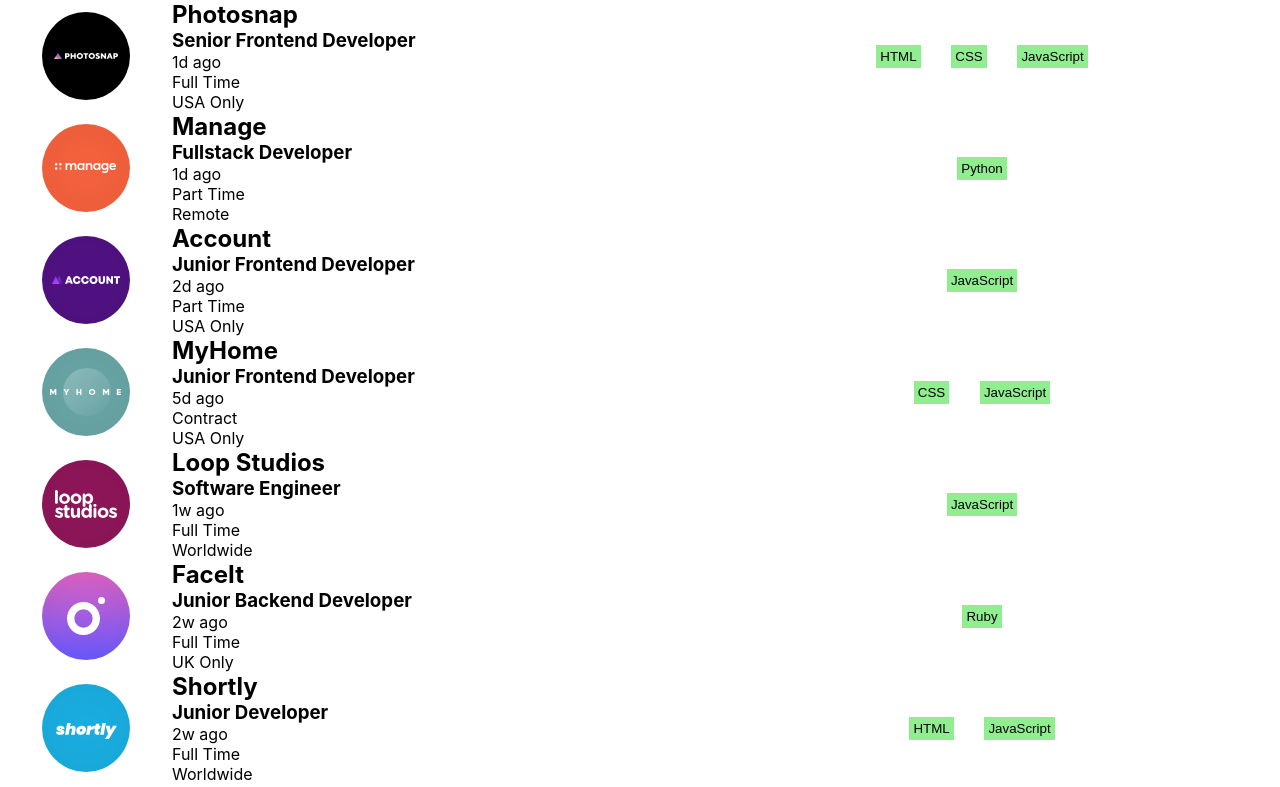
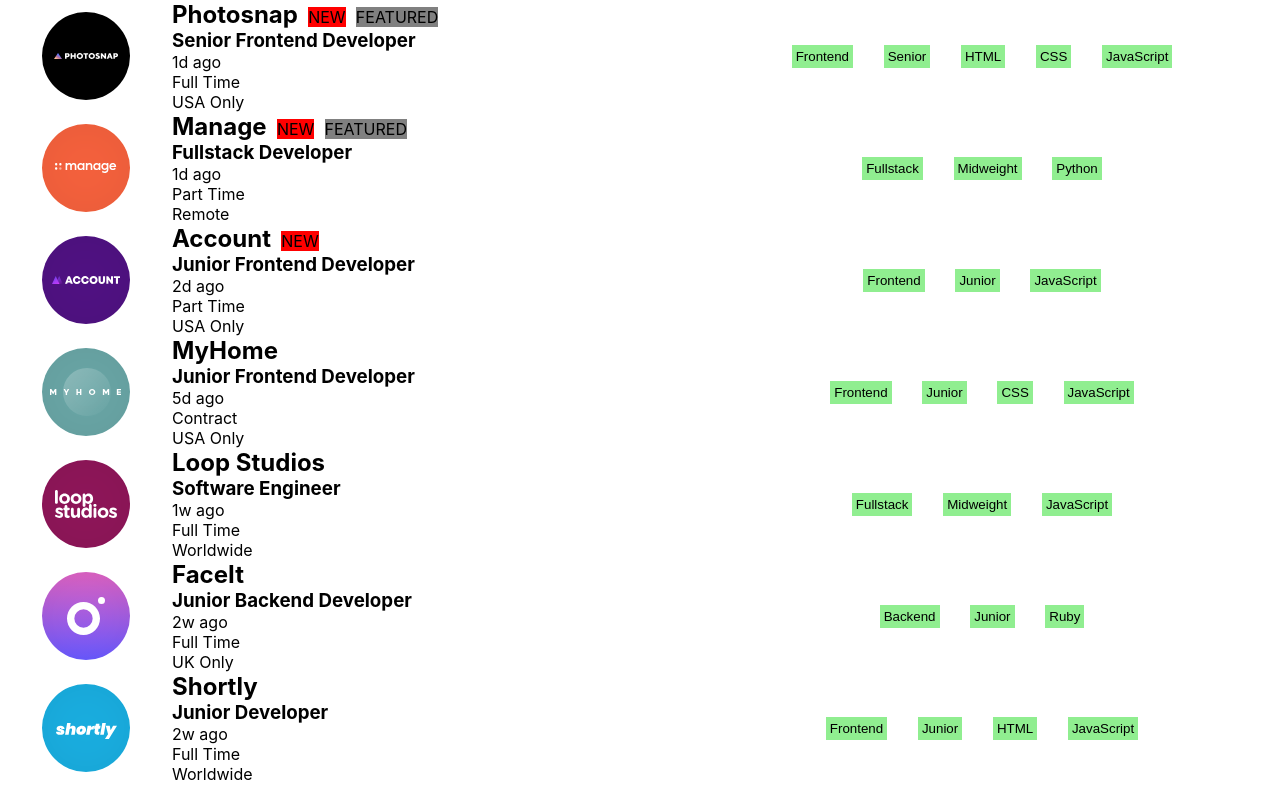
Before and after one commit to Pat-On/cyf-job-listing-react, a React (Create React App) app: page / in a window 1280 px wide. Shown: the top 787 px of the page. Built offline with nearby package versions, Linux system fonts and the light colour scheme.

Commit message:
added forgoten features

```diff
--- a/src/JobPostElement.js
+++ b/src/JobPostElement.js
@@ -10,13 +10,37 @@
               <img src={item.logo} alt="Logo" />
             </div>
             <div className="aboutOffert">
-              <h2>{item.company}</h2>
+              <h2 style={{ display: "inline" }}>{item.company}</h2>
+              {item.new ? (
+                <div
+                  style={{
+                    display: "inline",
+                    marginLeft: "2%",
+                    backgroundColor: "red",
+                  }}
+                >
+                  NEW
+                </div>
+              ) : null}
+              {item.featured ? (
+                <div
+                  style={{
+                    display: "inline",
+                    marginLeft: "2%",
+                    backgroundColor: "grey",
+                  }}
+                >
+                  FEATURED
+                </div>
+              ) : null}
               <h3>{item.position}</h3>
               <p>{item.postedAt}</p>
               <p>{item.contract}</p>
               <p>{item.location}</p>
             </div>
             <div className="techStackInfo">
+              <button className="programmingLanguage">{item.role}</button>
+              <button className="programmingLanguage">{item.level}</button>
               {item.languages.map((languages) => {
                 return (
                   <button
```
